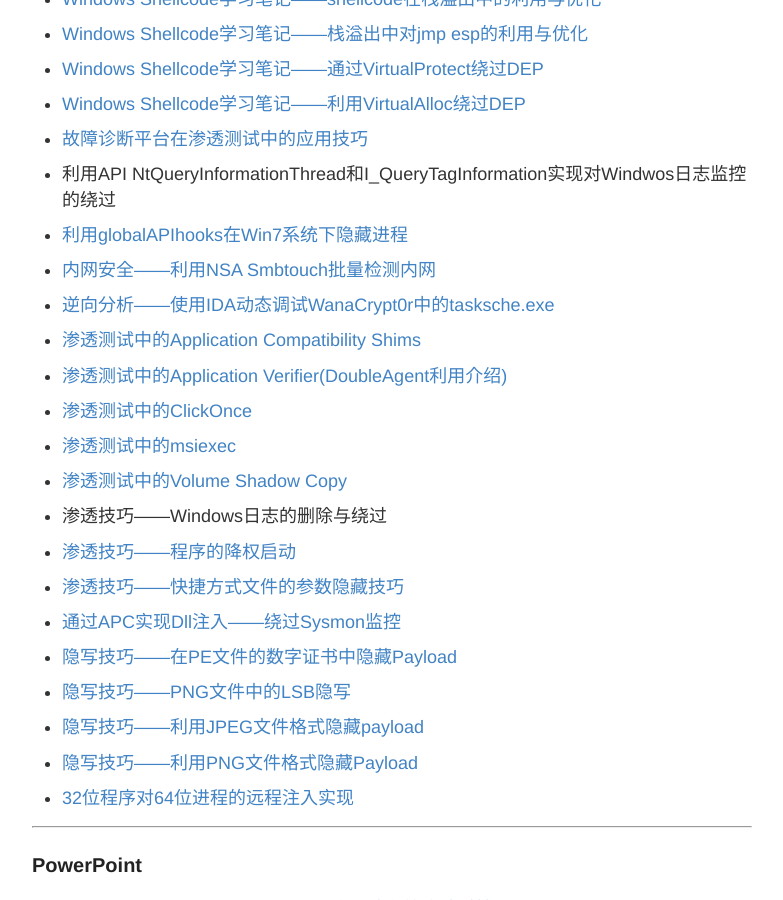
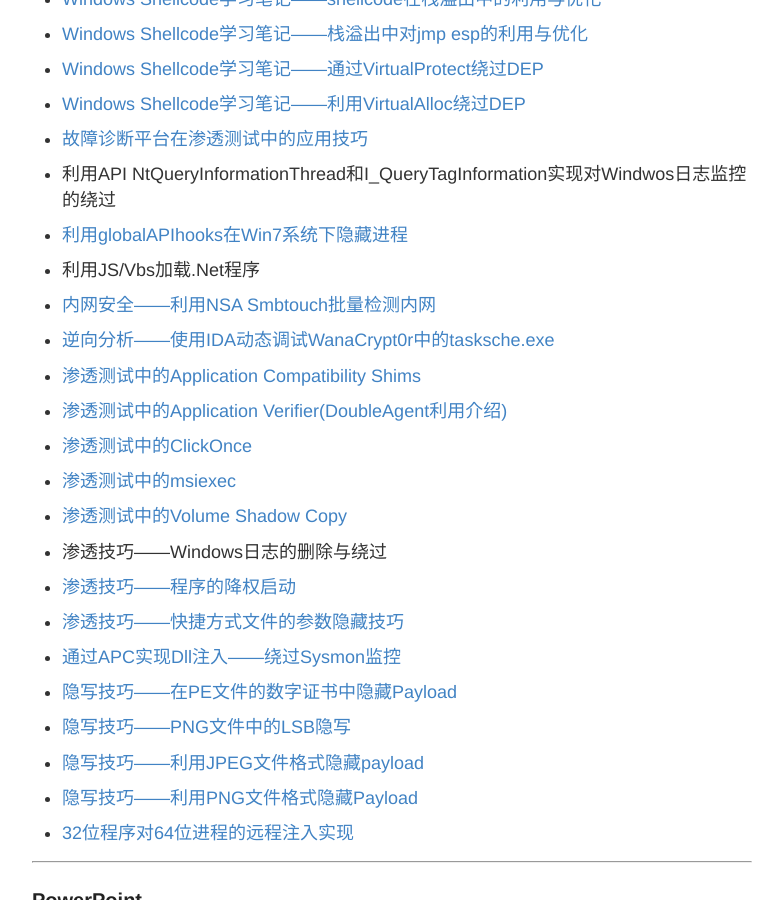
Before and after one commit to 3gstudent/backup-3gstudent.github.io, a Jekyll site: the page built from about.md, in a window 1280 px wide and 900 px high, scrolled down 2550 px. Shown: the whole window, without its empty margins (248-1031 px from the left). Built offline with Jekyll 4.4.1, drawn with Linux system fonts in a browser that asks for light colours.

Commit message:
Update about.md

```diff
--- a/about.md
+++ b/about.md
@@ -151,8 +151,12 @@ Github:   [3gstudent](https://github.com/3gstudent)
 
 -
  利用API NtQueryInformationThread和I_QueryTagInformation实现对Windwos日志监控的绕过
+
 -
  [利用globalAPIhooks在Win7系统下隐藏进程](https://3gstudent.github.io/3gstudent.github.io/%E5%88%A9%E7%94%A8globalAPIhooks%E5%9C%A8Win7%E7%B3%BB%E7%BB%9F%E4%B8%8B%E9%9A%90%E8%97%8F%E8%BF%9B%E7%A8%8B/)
+
+-
+ 利用JS/Vbs加载.Net程序
 
 -
  [内网安全——利用NSA Smbtouch批量检测内网](https://3gstudent.github.io/3gstudent.github.io/%E5%86%85%E7%BD%91%E5%AE%89%E5%85%A8-%E5%88%A9%E7%94%A8NSA-Smbtouch%E6%89%B9%E9%87%8F%E6%A3%80%E6%B5%8B%E5%86%85%E7%BD%91/)
```
